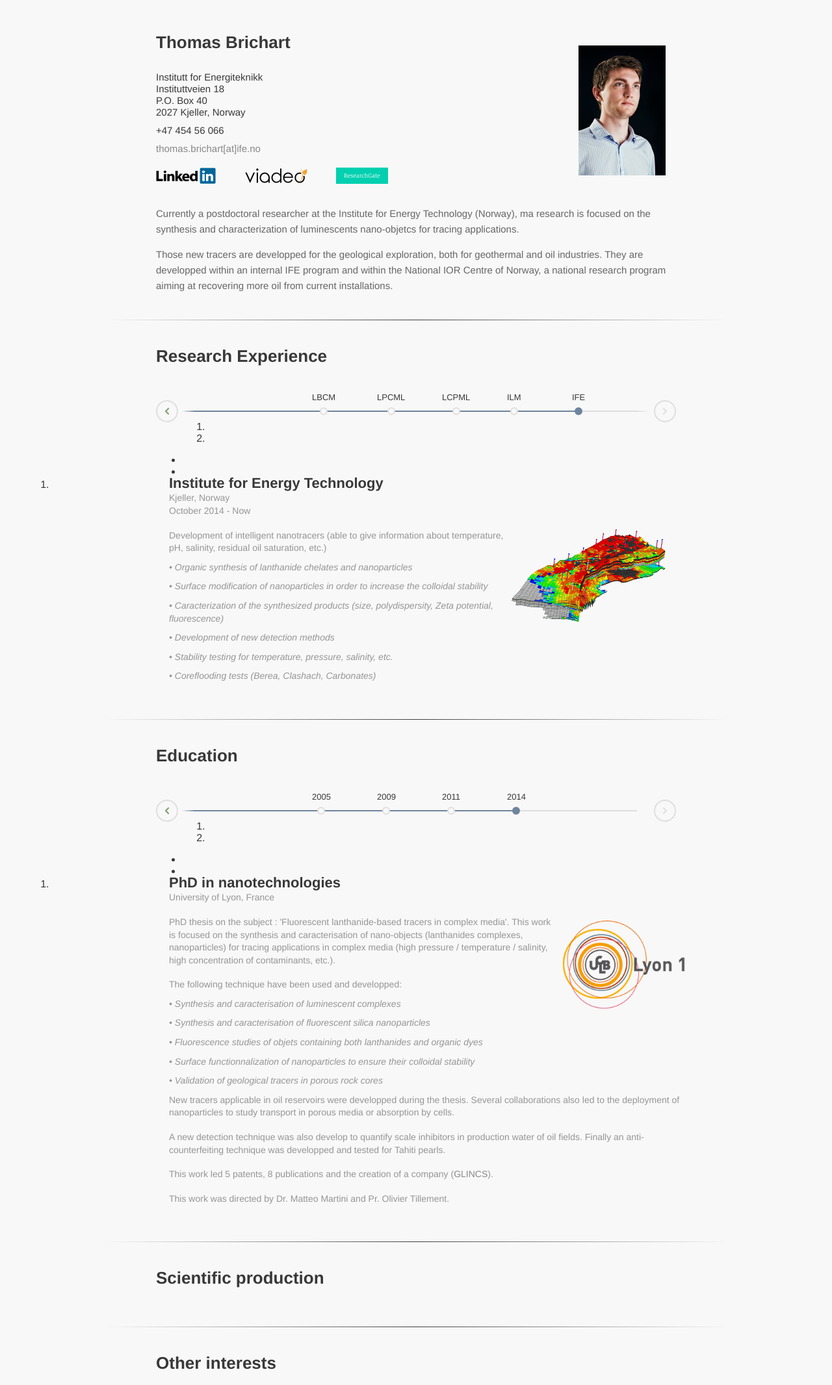
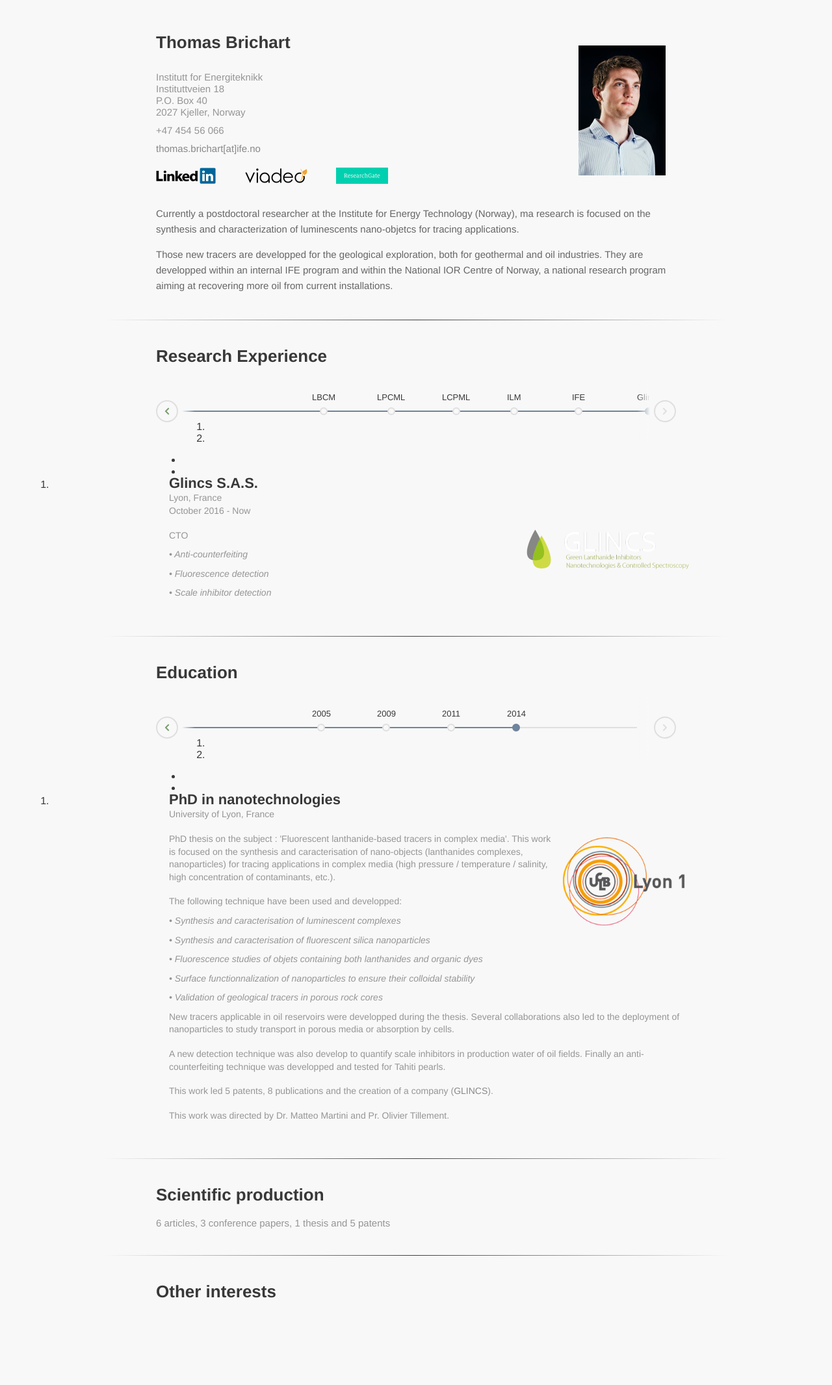
Before and after one commit to TheTrueTom/CV, a PHP site: page / in a window 1280 px wide. Shown: the top 2132 px of the page at 65% size. After the commit the page ends 1998 px from the top, so only its background shows below. Run offline with PHP 8.4, Linux system fonts and the light colour scheme; some libraries are stand-ins or nearby versions.

Commit message:
Add Glincs as new employment

```diff
--- a/css/style.css
+++ b/css/style.css
@@ -77,6 +77,7 @@
   margin: 0 auto;
   font-size: 1.5rem;
   line-height: 120%;
+  color: #959595;
 }
 
 /*******************************************************************************
--- a/index.html
+++ b/index.html
@@ -78,7 +78,8 @@
 							<li><a href="#0" data-date="01/01/2012">LPCML</a></li>
 							<li><a href="#0" data-date="01/01/2013">LCPML</a></li>
 							<li><a href="#0" data-date="01/01/2014">ILM</a></li>
-							<li><a href="#0" data-date="01/01/2015" class="selected">IFE</a></li>
+							<li><a href="#0" data-date="01/01/2015">IFE</a></li>
+							<li><a href="#0" data-date="01/01/2016" class="selected">Glincs</a></li>
 						</ol>
 
 						<span class="filling-line" aria-hidden="true"></span>
@@ -93,10 +94,25 @@
 
 			<div class="events-content">
 				<ol>
-					<li class="selected" data-date="01/01/2015">
+					<li class="selected" data-date="01/01/2016">
+						<h2>Glincs S.A.S.</h2>
+						<p>Lyon, France</p>
+						<p>October 2016 - Now</p><br />
+						<p>
+							<img align="right" src="img/glincs.png" alt="Glincs S.A.S." />
+							CTO
+						</p>
+						<p>
+							<em>Anti-counterfeiting</em>
+							<em>Fluorescence detection</em>
+							<em>Scale inhibitor detection</em>
+						</p>
+					</li>
+
+					<li data-date="01/01/2015">
 						<h2>Institute for Energy Technology</h2>
 						<p>Kjeller, Norway</p>
-						<p>October 2014 - Now</p><br />
+						<p>October 2014 - October 2016</p><br />
 						<p>
 							<img align="right" src="img/well_animation.gif" alt="Tracers in oil reservoir" />
 							Development of intelligent nanotracers (able to give information about temperature, pH, salinity, residual oil saturation, etc.)
@@ -371,6 +387,9 @@
 		<div class="section-title">
 			Scientific production
 		</div>
+		<div class="section-content">
+			6 articles, 3 conference papers, 1 thesis and 5 patents
+		</div>
 	</div>
 
 	<!--  Hobbies   -->
```
Also changed, not shown: img/glincs.png (added).
